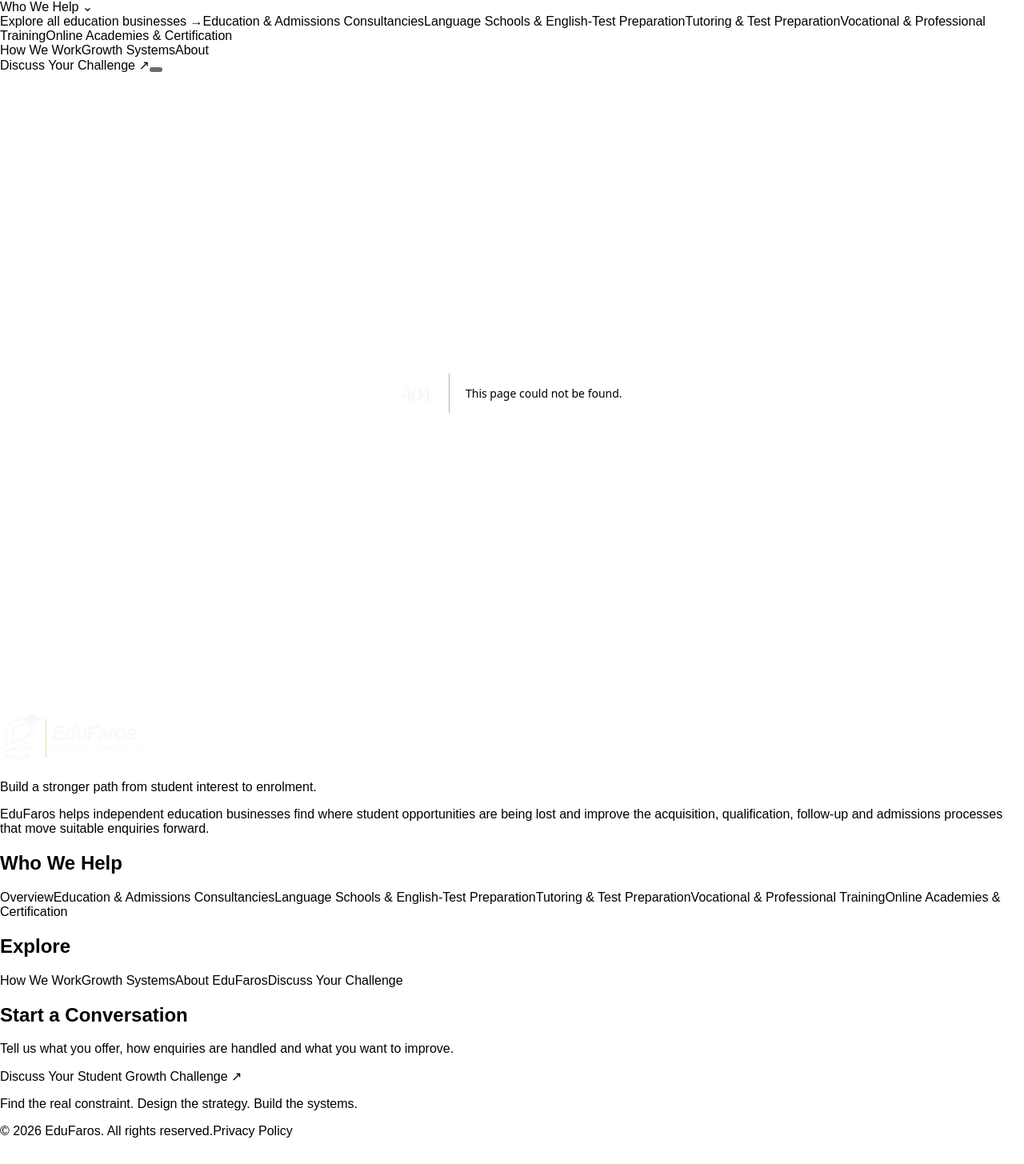
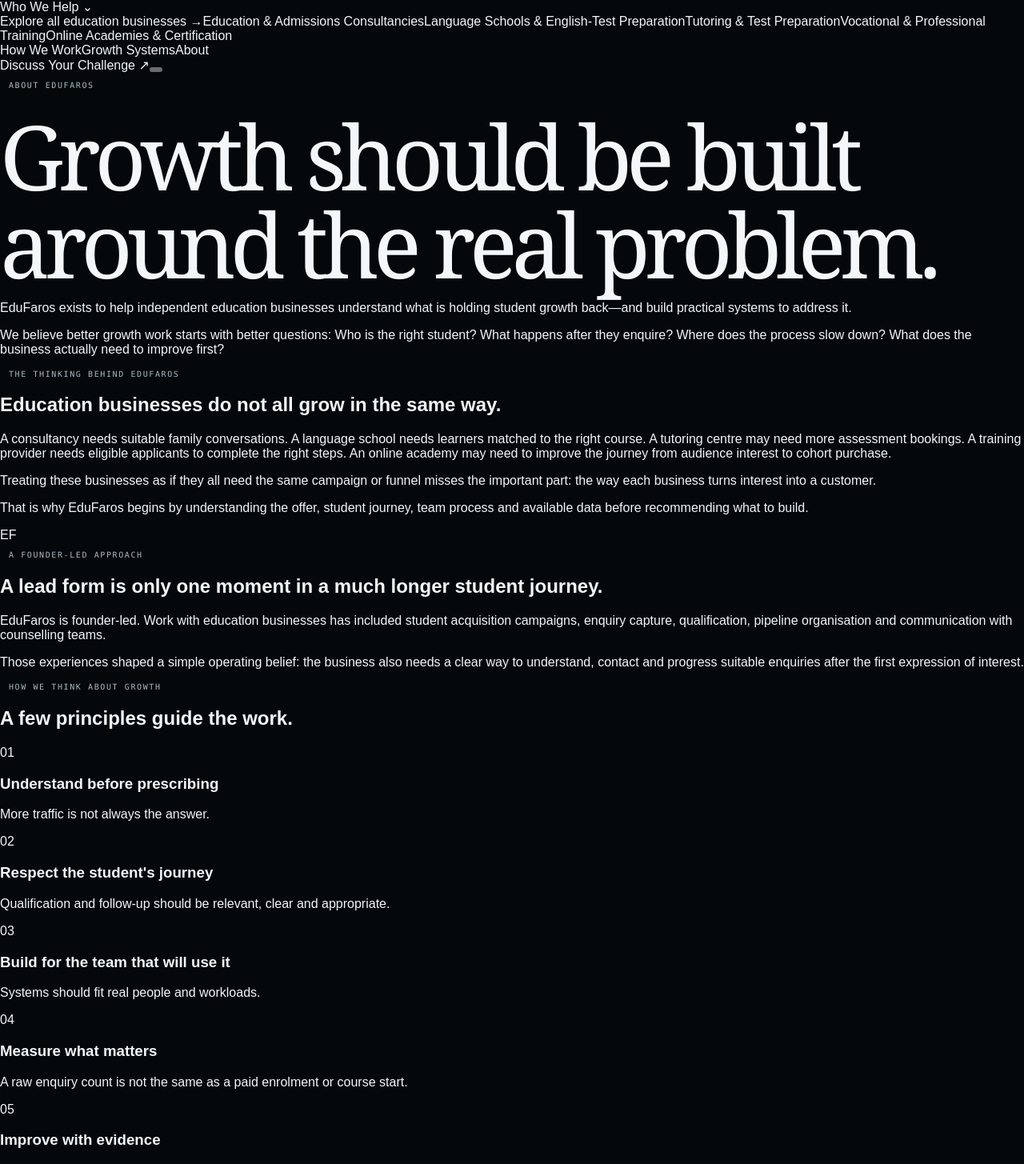
Before and after one commit to Edufaros/edufaros, a Next.js app in the folder edufaros-company-site/: page /about in a window 1280 px wide. Before the commit this address had no page. Shown: the part 87-1542 px from the top of the page at 80% size. Before the commit the page ends 1510 px from the top, so only its background shows below. Built offline with nearby package versions, Linux system fonts and the light colour scheme.

Commit message:
Build founder-led About page with verified boundaries

```diff
--- /dev/null
+++ b/edufaros-company-site/app/about/page.tsx
@@ -0,0 +1,71 @@
+import Link from "next/link";
+import { CTASection, SectionHeading } from "@/components/site-components";
+
+export const metadata = {
+  title: "About EduFaros | Student Acquisition & Enrolment Growth",
+  description: "Learn about EduFaros and its diagnosis-first approach to helping independent education businesses improve student acquisition and enrolment processes.",
+  alternates: { canonical: "/about/" },
+};
+
+const principles = [
+  ["Understand before prescribing", "More traffic is not always the answer."],
+  ["Respect the student's journey", "Qualification and follow-up should be relevant, clear and appropriate."],
+  ["Build for the team that will use it", "Systems should fit real people and workloads."],
+  ["Measure what matters", "A raw enquiry count is not the same as a paid enrolment or course start."],
+  ["Improve with evidence", "The next step should be based on what the data and process reveal."],
+];
+
+export default function AboutPage() {
+  return (
+    <>
+      <section className="page-intro-band">
+        <div className="container page-intro-inner">
+          <p className="eyebrow"><span className="eyebrow-rule" /> About EduFaros</p>
+          <h1>Growth should be built around the real problem.</h1>
+          <p>EduFaros exists to help independent education businesses understand what is holding student growth back—and build practical systems to address it.</p>
+          <p>We believe better growth work starts with better questions: Who is the right student? What happens after they enquire? Where does the process slow down? What does the business actually need to improve first?</p>
+        </div>
+      </section>
+
+      <section className="section section-white">
+        <div className="container about-story">
+          <div><p className="eyebrow"><span className="eyebrow-rule" /> The thinking behind EduFaros</p><h2 className="display-heading">Education businesses do not all grow in the same way.</h2></div>
+          <div className="body-copy">
+            <p>A consultancy needs suitable family conversations. A language school needs learners matched to the right course. A tutoring centre may need more assessment bookings. A training provider needs eligible applicants to complete the right steps. An online academy may need to improve the journey from audience interest to cohort purchase.</p>
+            <p>Treating these businesses as if they all need the same campaign or funnel misses the important part: the way each business turns interest into a customer.</p>
+            <p>That is why EduFaros begins by understanding the offer, student journey, team process and available data before recommending what to build.</p>
+          </div>
+        </div>
+      </section>
+
+      <section className="section section-ivory">
+        <div className="container founder-panel">
+          <div className="founder-mark" aria-hidden="true"><span>EF</span><i /></div>
+          <div className="founder-copy">
+            <p className="eyebrow"><span className="eyebrow-rule" /> A founder-led approach</p>
+            <h2 className="display-heading">A lead form is only one moment in a much longer student journey.</h2>
+            <p>EduFaros is founder-led. Work with education businesses has included student acquisition campaigns, enquiry capture, qualification, pipeline organisation and communication with counselling teams.</p>
+            <p>Those experiences shaped a simple operating belief: the business also needs a clear way to understand, contact and progress suitable enquiries after the first expression of interest.</p>
+          </div>
+        </div>
+      </section>
+
+      <section className="section section-white">
+        <div className="container">
+          <SectionHeading eyebrow="How we think about growth" title="A few principles guide the work." />
+          <div className="principle-grid">
+            {principles.map(([title, text], index) => <article key={title}><span>{String(index + 1).padStart(2, "0")}</span><h3>{title}</h3><p>{text}</p></article>)}
+          </div>
+        </div>
+      </section>
+
+      <section className="section section-mist">
+        <div className="container two-column-copy">
+          <div><p className="eyebrow"><span className="eyebrow-rule" /> Who we work with</p><h2 className="display-heading">Independent education businesses in the US and UK.</h2></div>
+          <div className="body-copy"><p>We focus on education and admissions consultancies, language schools, tutoring and test-preparation providers, vocational and professional training businesses, and online academies.</p><Link className="text-link" href="/who-we-help/">Explore who we help <span aria-hidden="true">→</span></Link></div>
+        </div>
+      </section>
+      <CTASection eyebrow="A clearer starting point" title="Let's understand what growth needs from your business." body="Tell us what you offer, how student interest moves through the business and what you want to improve." />
+    </>
+  );
+}
```
